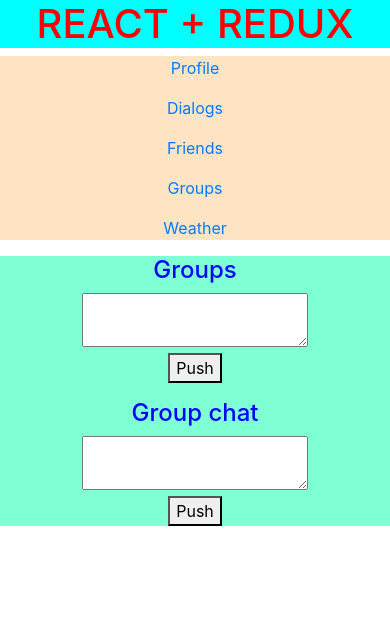
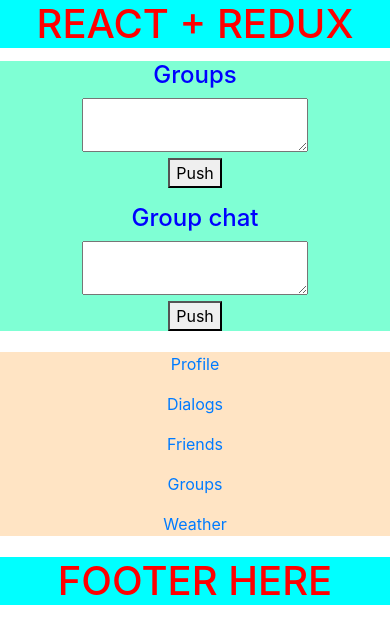
Before and after one commit to LTSecsuby/ReactTest, a React (Create React App) app: page /Groups in a window 390 px wide. Shown: the top 644 px of the page. Built offline with nearby package versions, Linux system fonts and the light colour scheme.

Commit message:
use grid to css

```diff
--- a/src/App.css
+++ b/src/App.css
@@ -1,6 +1,43 @@
 .App {
+  display: grid;
+  grid-template-columns: 1fr 3fr;
+  grid-template-areas:
+          "Header Header"
+          "Navbar Content"
+          "Footer Footer";
+  grid-gap: 5px;
+}
+
+.Header, .NavbarContainer, .DialogsContainer, .GroupsContainer, .FriendsContainer, .WeatherWidgetContainer, .Profile, .Content, .Footer {
   text-align: center;
 }
+
+.Header {
+  grid-area: Header;
+}
+.NavbarContainer {
+  grid-area: Navbar;
+}
+.DialogsContainer {
+  grid-area: Content;
+}
+.GroupsContainer {
+  grid-area: Content;
+}
+.FriendsContainer {
+  grid-area: Content;
+}
+.WeatherWidgetContainer {
+  grid-area: Content;
+}
+.Profile {
+  grid-area: Content;
+}
+.Footer {
+  grid-area: Footer;
+}
+
+
 
 img {
   max-width: 100%;
@@ -11,3 +48,16 @@
   max-width: 100%;
   height: auto;
 }
+
+@media (max-width: 640px) {
+  .App {
+    display: grid;
+    grid-template-columns: 1fr;
+    grid-template-areas:
+            "Header"
+            "Content"
+            "Navbar"
+            "Footer";
+    grid-gap: 5px;
+  }
+}
--- a/src/App.js
+++ b/src/App.js
@@ -8,6 +8,7 @@
 import WeatherWidgetContainer from "./components/WeatherComponent/WeatherWidgetContainer";
 import FriendsContainer from "./components/FriendsComponent/FriendsContainer";
 import DialogsContainer from "./components/DialogsComponent/DialogComponent/DialogsContainer";
+import Footer from "./components/footer/Footer";
 
 
 function App() {
@@ -15,25 +16,39 @@
     return (
         <BrowserRouter>
             <div className="App">
+                <div className={'Header'}>
                     <Header/>
+                </div>
+                <div className={'NavbarContainer'}>
                     <NavbarContainer/>
-                <Route path={'/Profile'} component={Profile}/>
-                <Route path={'/Dialogs'} render={
-                    () => <DialogsContainer/>
+                </div>
+                <div className={'Content'}>
+                    <Route path={'/Profile'} render={
+                        () => <div className={'Profile'}><Profile/></div>
                     }
                     />
+
+                    <Route path={'/Dialogs'} render={
+                        () => <div className={'DialogsContainer'}><DialogsContainer/></div>
+                    }
+                    />
+
                     <Route path={'/Groups'} render={
-                    () => <GroupsContainer/>
+                        () => <div className={'GroupsContainer'}><GroupsContainer/></div>
                     }
                     />
                     <Route path={'/Friends'} render={
-                    () => <FriendsContainer/>
+                        () => <div className={'FriendsContainer'}><FriendsContainer/></div>
                     }
                     />
                     <Route path={'/Weather'} render={
-                    () => <WeatherWidgetContainer/>
+                        () => <div className={'WeatherWidgetContainer'}><WeatherWidgetContainer/></div>
                     }
                     />
+                </div>
+                <div className={'Footer'}>
+                    <Footer/>
+                </div>
             </div>
 
         </BrowserRouter>
--- /dev/null
+++ b/src/components/footer/Footer.jsx
@@ -0,0 +1,16 @@
+import React from 'react';
+
+import style from './Footer.module.css';
+
+const Footer = () => {
+    return (
+
+        <div className={style.item}>
+            <h1>FOOTER HERE</h1>
+        </div>
+
+
+    );
+};
+
+export default Footer;
--- /dev/null
+++ b/src/components/footer/Footer.module.css
@@ -0,0 +1,4 @@
+.item{
+    color: red;
+    background-color: aqua;
+}
```
Lines whose indentation alone changed are shown as unchanged.
